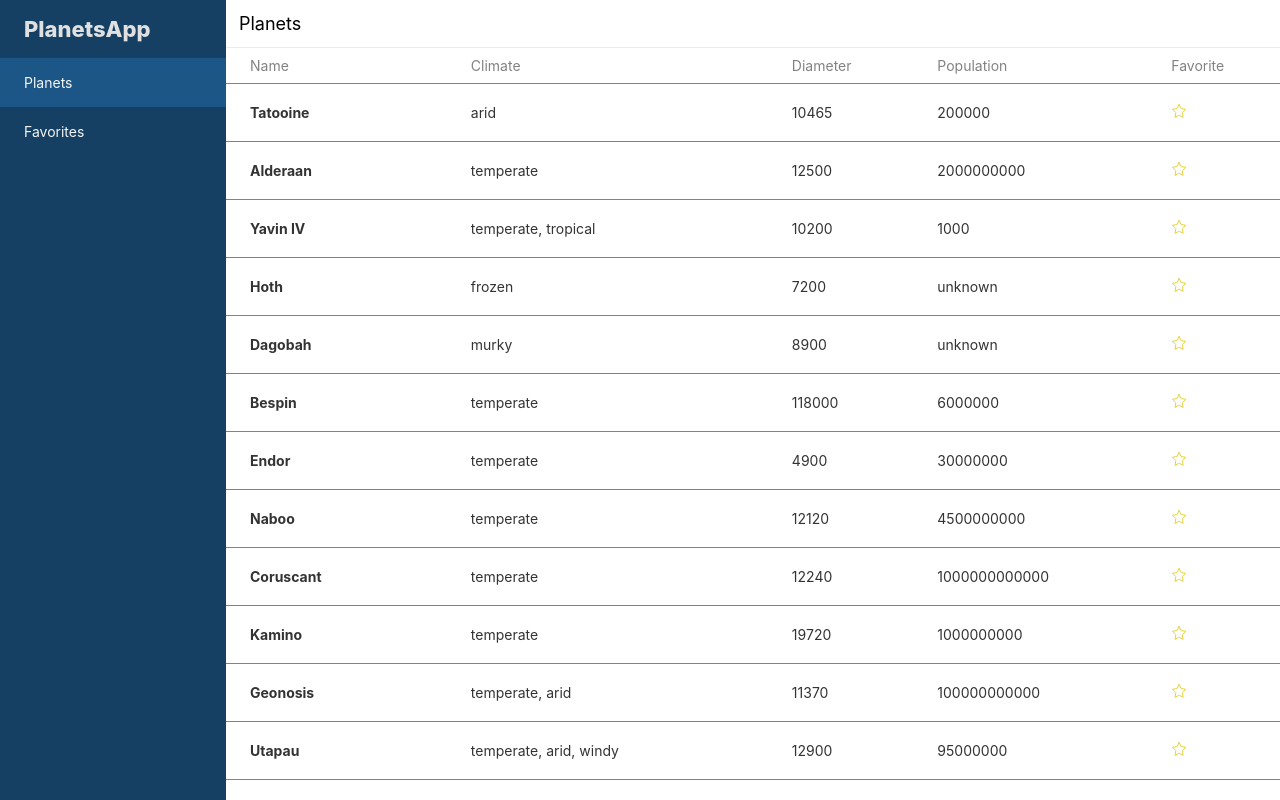
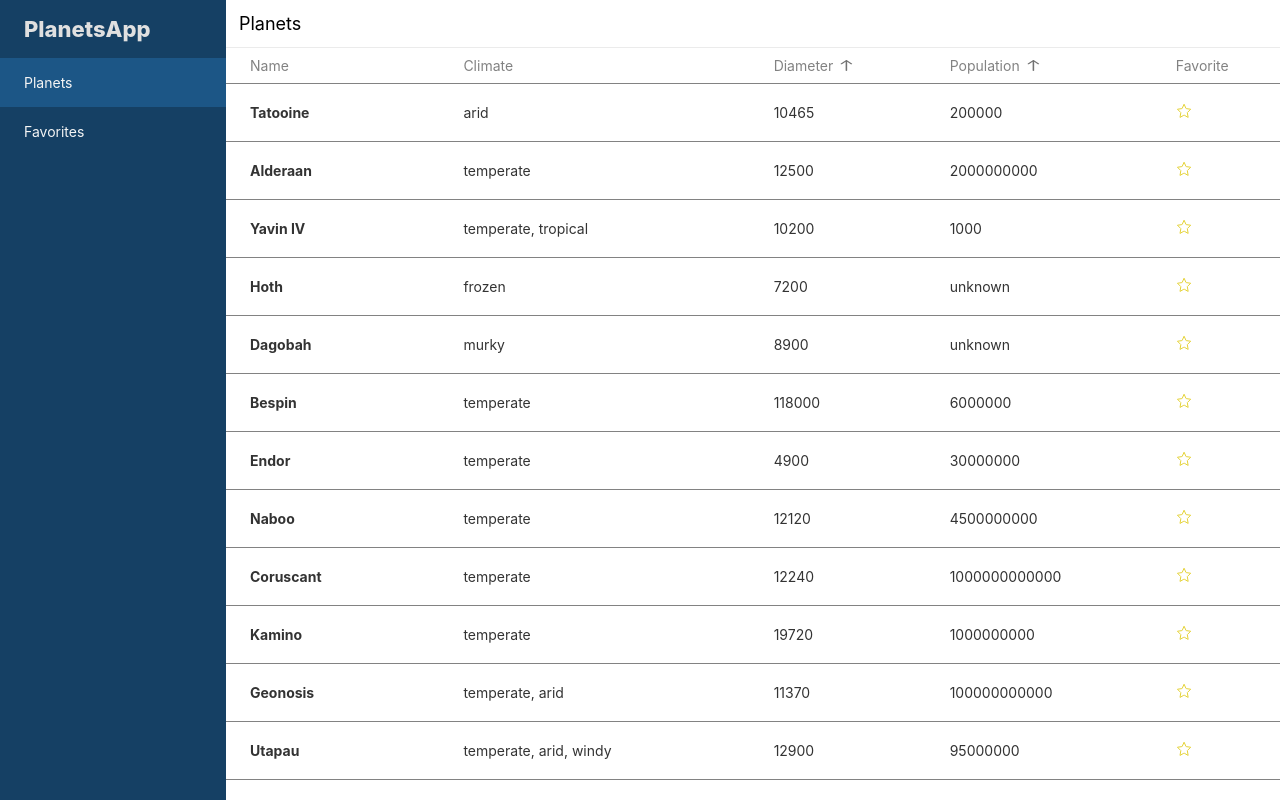
Before and after one commit to ayoseturru/planets_app, a React (Create React App) app: page /planets in a window 1280 px wide. Built offline with nearby package versions, Linux system fonts and the light colour scheme; no server answers.

Commit message:
* Added sorting icon

```diff
--- a/src/_locales/en.json
+++ b/src/_locales/en.json
@@ -8,5 +8,10 @@
   "addFavorites": "Add to favorites",
   "goToPlanet": "Go to Planet",
   "climate": "Climate: ",
-  "gravity": "Gravity: "
+  "gravity": "Gravity: ",
+  "planetName": "Name",
+  "planetClimate": "Climate",
+  "planetDiameter": "Diameter",
+  "planetPopulation": "Population",
+  "planetFavorite": "Favorite"
 }
--- a/src/components/planetsTable/PlanetsTable.tsx
+++ b/src/components/planetsTable/PlanetsTable.tsx
@@ -13,6 +13,7 @@
 import Grid from "../../utils/Grid";
 import {useNavigate} from "react-router-dom";
 import {RouterPaths} from "../pages/Main";
+import SortIcon from "../sortIcon/SortIcon";
 
 const PlanetsTable = () => {
     const translations = useContext(TranslationsContext),
@@ -88,11 +89,17 @@
             {planetsReady && <table className={css(styles.table)} aria-label={planetsMessage}>
                 <thead>
                 <tr>
-                    <th className={css(styles.th)}>Name</th>
-                    <th className={css(styles.th)}>Climate</th>
-                    <th className={css(styles.th)}>Diameter</th>
-                    <th className={css(styles.th)}>Population</th>
-                    <th className={css(styles.th)}>Favorite</th>
+                    <th className={css(styles.th)}>{translations.getMessage("planetName")}</th>
+                    <th className={css(styles.th)}>{translations.getMessage("planetClimate")}</th>
+                    <th className={css(styles.th)}>
+                        {translations.getMessage("planetDiameter")}
+                        <SortIcon upsideDown={false}/>
+                    </th>
+                    <th className={css(styles.th)}>
+                        {translations.getMessage("planetPopulation")}
+                        <SortIcon upsideDown={false}/>
+                    </th>
+                    <th className={css(styles.th)}>{translations.getMessage("planetFavorite")}</th>
                 </tr>
                 </thead>
                 <tbody>
--- /dev/null
+++ b/src/components/sortIcon/SortIcon.tsx
@@ -0,0 +1,44 @@
+import React from 'react';
+import {css, StyleSheet} from "aphrodite";
+
+interface SortIconProps {
+    upsideDown: boolean;
+}
+
+const SortIcon = ({upsideDown}: SortIconProps) => {
+    const styles = StyleSheet.create({
+        svg: {
+            paddingLeft: 5,
+            cursor: 'pointer'
+        },
+    });
+
+    return (
+        <svg
+            width="17"
+            height="11"
+            viewBox="0 0 17 11"
+            fill="none"
+            xmlns="http://www.w3.org/2000/svg"
+            className={css(styles.svg)}
+            role="img"
+            aria-label="Sort Icon"
+            style={{transform: upsideDown ? 'scaleY(-1)' : ''}}
+        >
+            <g clipPath="url(#clip0_305_20520)">
+                <path
+                    d="M7.84335 0.149802L2.84657 3.42322C2.5417 3.62294 2.5417 3.94685 2.84657 4.14657C3.1515 4.34633 3.6458 4.34633 3.95073 4.14657L7.61468 1.74629L7.61468 10.4885C7.61468 10.771 7.96427 11 8.39543 11C8.82653 11 9.17618 10.771 9.17618 10.4885L9.17618 1.74629L12.8401 4.14648C13.1451 4.34624 13.6394 4.34624 13.9443 4.14648C14.0966 4.04664 14.173 3.91571 14.173 3.78481C14.173 3.65392 14.0966 3.52302 13.9443 3.42314L8.94751 0.149802C8.64258 -0.0499584 8.14828 -0.0499584 7.84335 0.149802Z"
+                    fill="#4F4F4F"
+                    fillOpacity="0.8"
+                />
+            </g>
+            <defs>
+                <clipPath id="clip0_305_20520">
+                    <rect width="11" height="16.7912" fill="white" transform="translate(0 11) rotate(-90)"/>
+                </clipPath>
+            </defs>
+        </svg>
+    );
+};
+
+export default SortIcon;
```
